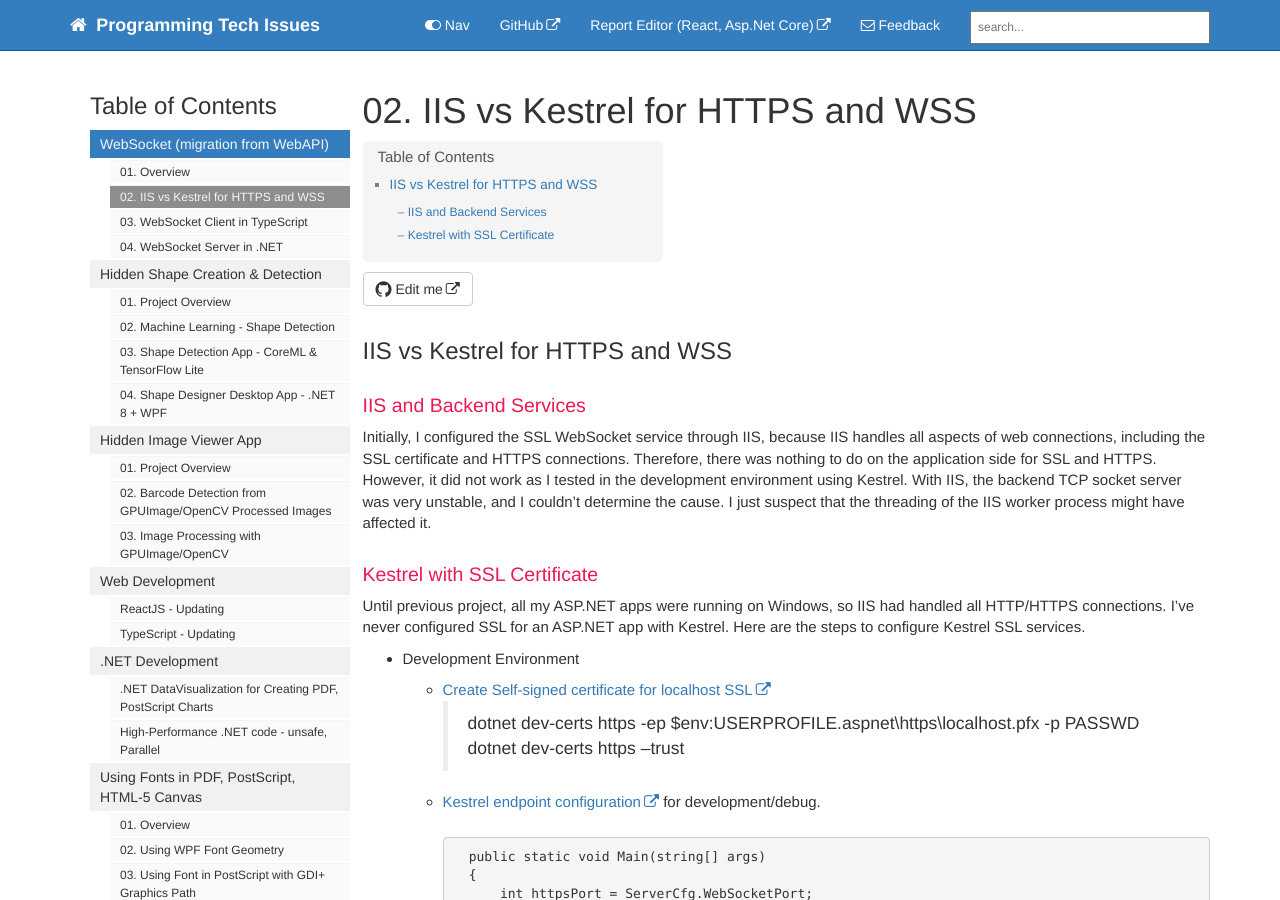
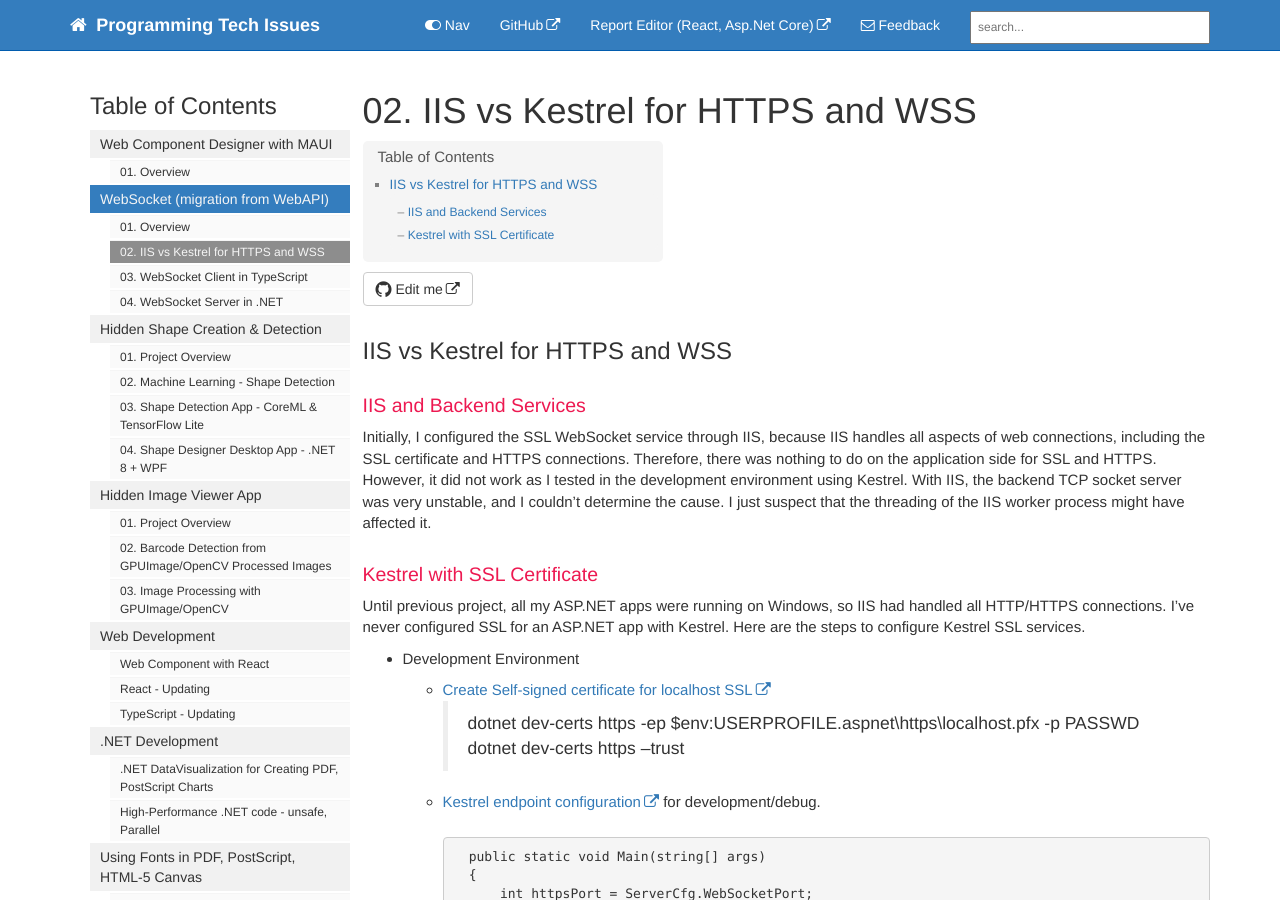
Before and after one commit to heungwook/heungwook.github.io, a Jekyll site: the page built from pages/doc202401/doc202401_02_iis_vs_kestrel.md, in a window 1280 px wide and 900 px high. Built offline with Jekyll 4.4.1, drawn with Linux system fonts in a browser that asks for light colours; comment, search, counter and statistics services are not loaded.

Commit message:
20240326 0627

```diff
--- a/_data/sidebars/mydoc_sidebar.yml
+++ b/_data/sidebars/mydoc_sidebar.yml
@@ -4,6 +4,16 @@ entries:
 - title: sidebar
   product: Table of Contents
   folders:
+
+  - title: Web Component Designer with MAUI
+    output: web, pdf
+    folderitems:
+
+    - title: 01. Overview
+      url: /doc202402_01_overview.html
+      output: web, pdf
+
+
 
   - title: WebSocket (migration from WebAPI)
     output: web, pdf
@@ -65,8 +75,12 @@ entries:
     output: web
     folderitems:
 
-    - title: ReactJS - Updating
-      url: /web_reactjs_01.html
+    - title: Web Component with React
+      url: /web_component_with_react_01.html
+      output: web
+
+    - title: React - Updating
+      url: /web_react_01.html
       output: web
 
     - title: TypeScript - Updating
--- a/pages/doc202401/doc202401_02_iis_vs_kestrel.md
+++ b/pages/doc202401/doc202401_02_iis_vs_kestrel.md
@@ -88,9 +88,9 @@ Until previous project, all my ASP.NET apps were running on Windows, so IIS had
                         "localhost", "My", StoreLocation.CurrentUser,
                         allowInvalid: true);
                     var certs = new Dictionary<string, X509Certificate2>(StringComparer.OrdinalIgnoreCase)
-                                    {
-                                        { "localhost", localhostCert },
-                                    };
+                    {
+                        { "localhost", localhostCert },
+                    };
 
                     httpsOptions.ServerCertificateSelector = (connectionContext, name) =>
                     {
```
Also changed, not shown: pages/doc202402/doc202402_01_overview.md (added, +21 -0 lines).
